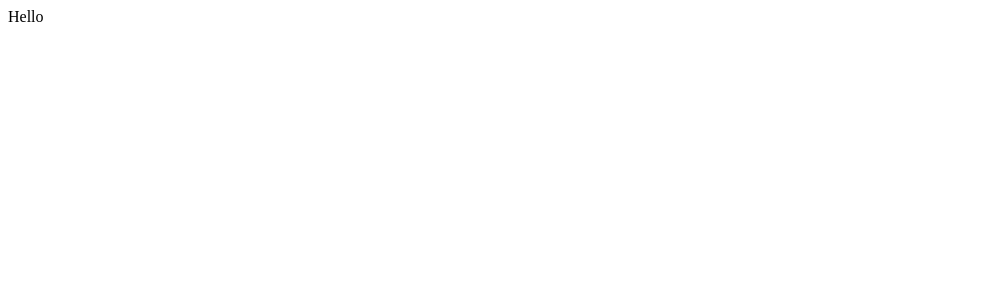
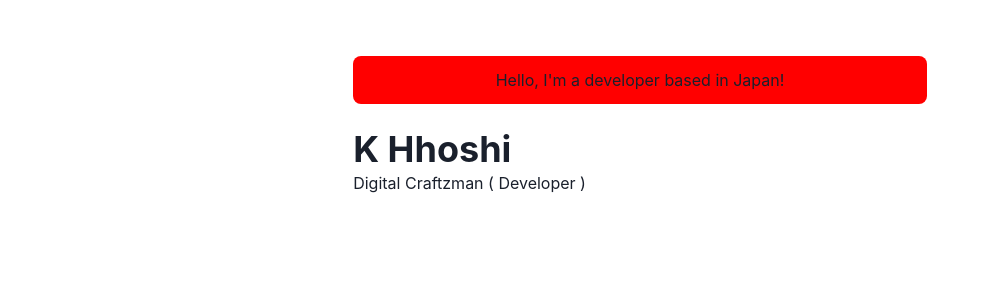
Before and after one commit to khoshi-higashi/homepage, a Next.js app: page / in a window 1280 px wide. Shown: the top 300 px of the page, without its empty margins (0-982 px from the left). Built offline with nearby package versions, Linux system fonts and the light colour scheme.

Commit message:
簡単な紹介ページ完成

```diff
--- /dev/null
+++ b/pages/_app.js
@@ -0,0 +1,14 @@
+import { ChakraProvider } from "@chakra-ui/react";
+import Layout from "../components/layouts/main"
+
+const Website = ({ Component, pageProps, router }) => {
+    return (
+        <ChakraProvider>
+            <Layout router={router}>
+                <Component {...pageProps} key={router.route} />
+            </Layout>
+        </ChakraProvider>
+    )
+}
+
+export default Website
--- a/pages/index.js
+++ b/pages/index.js
@@ -1,6 +1,21 @@
+import { Container, Box, Heading } from "@chakra-ui/react"
+
 const Page = () => {
     return (
-        <div>Hello</div>
+        <Container>
+            <Box borderRadius="lg" bg="red" p={3} mb={6} align="center">
+                Hello, I&apos;m a developer based in Japan!
+            </Box>
+
+            <Box display={{ md: "flex" }}>
+                <Box flexGrow={1}>
+                    <Heading as="h2" variant="page-title">
+                        K Hhoshi
+                    </Heading>
+                    <p>Digital Craftzman ( Developer )</p>
+                </Box>
+            </Box>
+        </Container>
     )
 }
 
```
